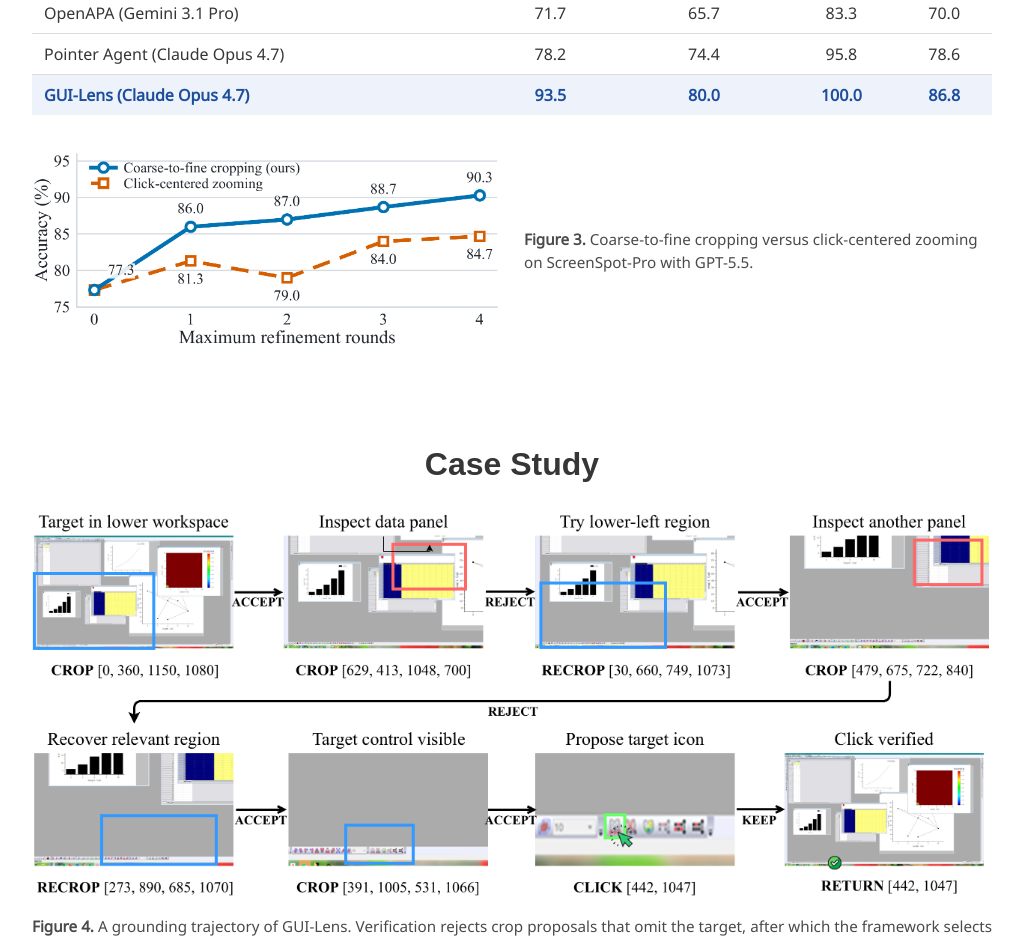
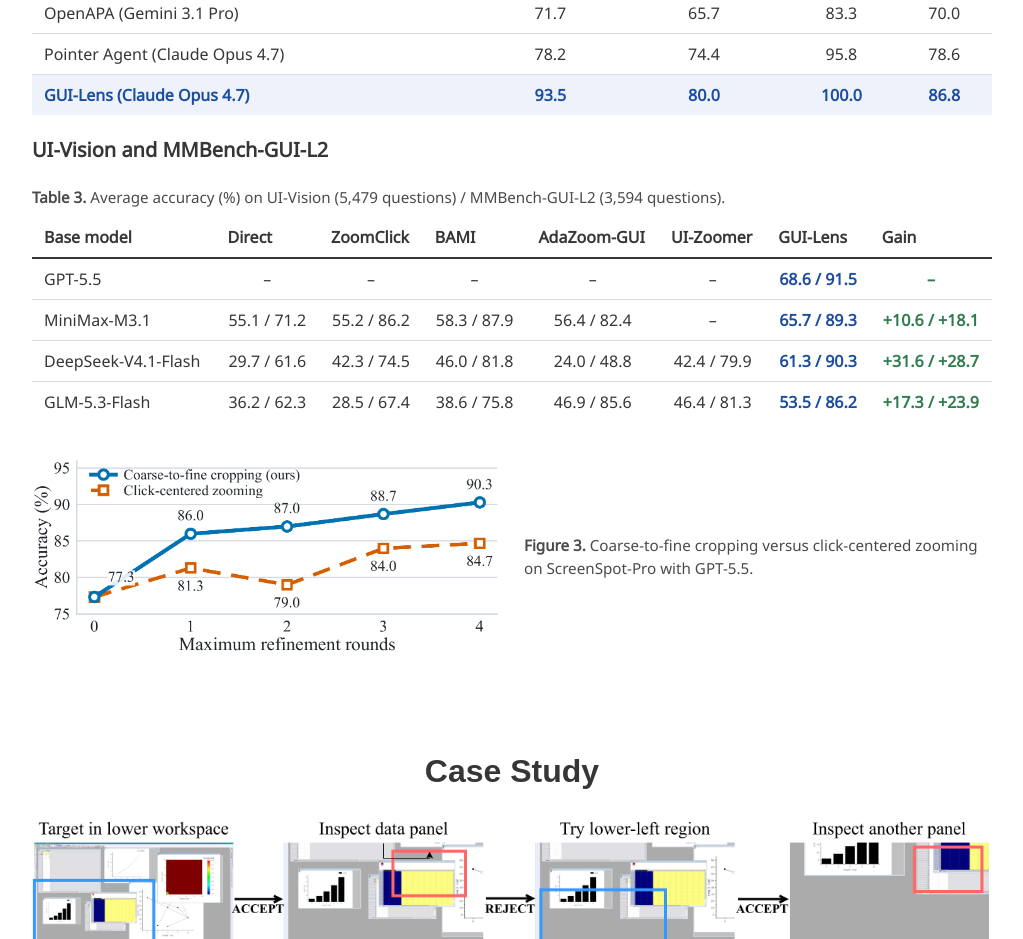
Before and after one commit to wangshirong123/GUI-Lens, a plain HTML site: page index.html in a window 1280 px wide. Shown: the part 3020-3959 px from the top of the page, without its empty margins (128-1151 px from the left). Drawn offline with nearby package versions, Linux system fonts and the light colour scheme; some icons are missing; a web font is replaced by a local one.

Commit message:
Add UI-Vision and MMBench-GUI-L2 results table

```diff
--- a/index.html
+++ b/index.html
@@ -4,7 +4,7 @@
   <meta charset="utf-8">
   <meta name="viewport" content="width=device-width, initial-scale=1">
   <meta name="description" content="GUI-Lens: Enabling Precise GUI Grounding for Off-the-Shelf VLMs via Coarse-to-Fine Cropping">
-  <meta name="keywords" content="GUI grounding, GUI agent, VLM, ScreenSpot-Pro, OSWorld">
+  <meta name="keywords" content="GUI grounding, GUI agent, VLM, ScreenSpot-Pro, OSWorld, UI-Vision, MMBench-GUI">
   <title>GUI-Lens</title>
   <link href="https://fonts.googleapis.com/css?family=Google+Sans|Noto+Sans|Castoro" rel="stylesheet">
   <link rel="stylesheet" href="https://cdnjs.cloudflare.com/ajax/libs/bulma/0.9.4/css/bulma.min.css">
@@ -137,6 +137,22 @@
       </table>
     </div>
 
+    <h3 class="title is-5 mt-5">UI-Vision and MMBench-GUI-L2</h3>
+    <p class="table-caption"><b>Table 3.</b> Average accuracy (%) on UI-Vision (5,479 questions) / MMBench-GUI-L2 (3,594 questions).</p>
+    <div class="table-container">
+      <table class="table is-fullwidth is-hoverable results">
+        <thead>
+          <tr><th>Base model</th><th>Direct</th><th>ZoomClick</th><th>BAMI</th><th>AdaZoom-GUI</th><th>UI-Zoomer</th><th>GUI-Lens</th><th>Gain</th></tr>
+        </thead>
+        <tbody>
+          <tr><td>GPT-5.5</td><td>–</td><td>–</td><td>–</td><td>–</td><td>–</td><td class="ours">68.6 / 91.5</td><td class="gain">–</td></tr>
+          <tr><td>MiniMax-M3.1</td><td>55.1 / 71.2</td><td>55.2 / 86.2</td><td>58.3 / 87.9</td><td>56.4 / 82.4</td><td>–</td><td class="ours">65.7 / 89.3</td><td class="gain">+10.6 / +18.1</td></tr>
+          <tr><td>DeepSeek-V4.1-Flash</td><td>29.7 / 61.6</td><td>42.3 / 74.5</td><td>46.0 / 81.8</td><td>24.0 / 48.8</td><td>42.4 / 79.9</td><td class="ours">61.3 / 90.3</td><td class="gain">+31.6 / +28.7</td></tr>
+          <tr><td>GLM-5.3-Flash</td><td>36.2 / 62.3</td><td>28.5 / 67.4</td><td>38.6 / 75.8</td><td>46.9 / 85.6</td><td>46.4 / 81.3</td><td class="ours">53.5 / 86.2</td><td class="gain">+17.3 / +23.9</td></tr>
+        </tbody>
+      </table>
+    </div>
+
     <div class="columns is-vcentered mt-5">
       <div class="column is-half">
         <img src="static/images/crop_vs_zoom.png" alt="Accuracy by round: coarse-to-fine cropping versus click-centered zooming.">
```
